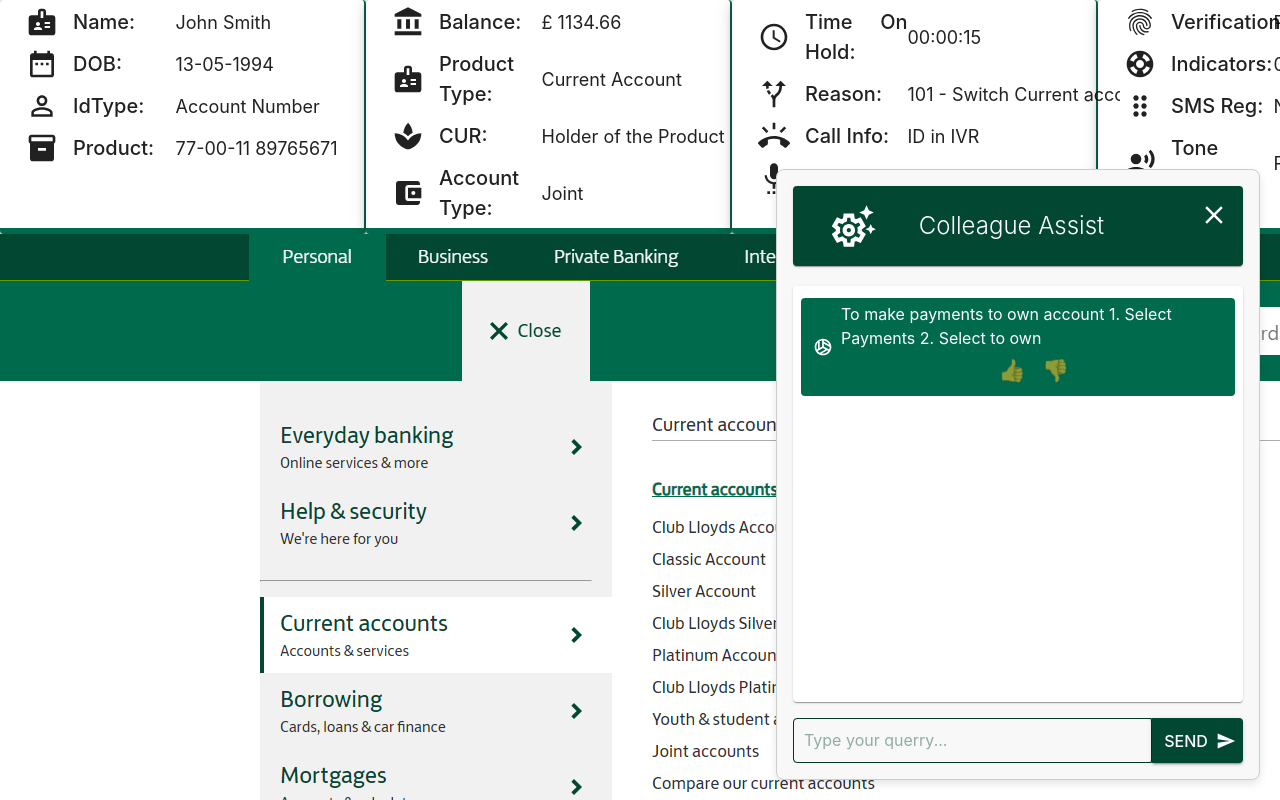
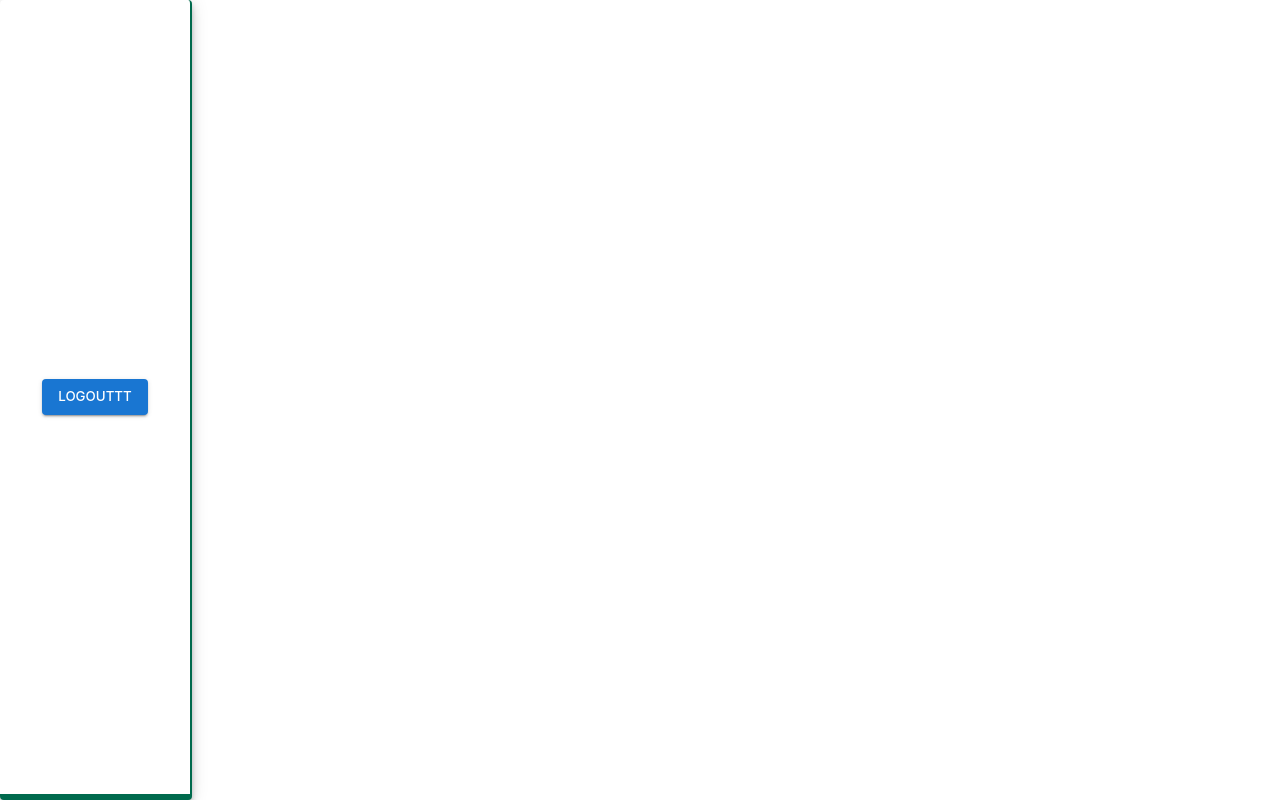
Before and after one commit to naveenpraneshgururajan/BotDesign, a React (Create React App) app: page /feedback in a window 1280 px wide. Built offline with nearby package versions, Linux system fonts and the light colour scheme.

Commit message:
feedback folder structure changes

```diff
--- a/package.json
+++ b/package.json
@@ -14,6 +14,7 @@
     "axios": "^1.6.6",
     "react": "^18.2.0",
     "react-dom": "^18.2.0",
+    "react-router-dom": "^7.3.0",
     "react-scripts": "5.0.1",
     "web-vitals": "^2.1.4"
   },
--- /dev/null
+++ b/src/AllPanels.js
@@ -0,0 +1,44 @@
+import React, { useEffect } from "react";
+import { Routes, Route } from "react-router-dom";
+import "./css/App.css";
+import ChatBotComponent from "./ChatbotComponent";
+import Idpanel from "./panels/Idpanel";
+import ProductsPanel from "./panels/ProductsPanel";
+import IvrPanel from "./panels/IvrPanel";
+import VerificationPanel from "./panels/VerificationPanel";
+import LogoPanel from "./panels/LogoPanel";
+
+function AllPanels() {
+  // Function to get query parameter from the URL
+  const getQueryParam = (param) => {
+    const searchParams = new URLSearchParams(window.location.search);
+    return searchParams.get(param);
+  };
+
+  // Set the scenario based on the 'scenario' query parameter
+  const scenario = parseInt(getQueryParam("scenario")) || 1;
+
+  useEffect(() => {}, [scenario]);
+
+  return (
+    <div className="container">
+      {/* Other components that should always render */}
+      <div className="top">
+        <LogoPanel />
+        <Idpanel scenario={scenario} />
+        <ProductsPanel scenario={scenario} />
+        <IvrPanel scenario={scenario} />
+        <VerificationPanel scenario={scenario} />
+      </div>
+
+      <div className="iframe-container">
+        <iframe src="https://localhost:3000/lloyds.png" width={100}></iframe>
+      </div>
+
+      {/* ChatBot Component */}
+      <ChatBotComponent scenario={scenario} />
+    </div>
+  );
+}
+
+export default AllPanels;
--- a/src/App.js
+++ b/src/App.js
@@ -1,13 +1,8 @@
 import React, { useEffect } from "react";
+import { Routes, Route } from "react-router-dom";
 import "./css/App.css";
-// import IframeComponent from './IframeComponent'
-import ChatBotComponent from "./ChatbotComponent";
-import { Paper, TextField } from "@mui/material";
-import Idpanel from "./panels/Idpanel";
-import ProductsPanel from "./panels/ProductsPanel";
-import IvrPanel from "./panels/IvrPanel";
-import VerificationPanel from "./panels/VerificationPanel";
-import WhatsappComponent from "./WhatsappComponent";
+import AllPanels from "./AllPanels";
+import Feedback from "./panels/Feedback";
 
 function App() {
   // Function to get query parameter from the URL
@@ -23,18 +18,11 @@
 
   return (
     <div className="container">
-      <div className="top">
-        <Idpanel scenario={scenario}></Idpanel>
-        <ProductsPanel scenario={scenario}></ProductsPanel>
-        <IvrPanel scenario={scenario}></IvrPanel>
-        <VerificationPanel scenario={scenario}></VerificationPanel>
-      </div>
-      <div className="iframe-container">
-        <iframe src="https://localhost:3000/lloyds.png" width={100}></iframe>
-      </div>
-
-      {/* ChatBot Component */}
-      <ChatBotComponent scenario={scenario} />
+      {/* Routes should be inside <Routes>, but no <Router> */}
+      <Routes>
+        <Route path="/" element={<AllPanels />} />
+        <Route path="/feedback" element={<Feedback />} />
+      </Routes>
     </div>
   );
 }
--- a/src/css/App.css
+++ b/src/css/App.css
@@ -27,6 +27,14 @@
   box-sizing: border-box;
 }
 
+.panelLogo {
+  width: 15%;
+  height: 100%;
+  border-bottom: 6px solid #006a4d;
+  border-right: 2px solid #006a4d;
+  box-sizing: border-box;
+
+}
 .iframe-container {
   flex: 75%;
   overflow: hidden;
--- a/src/index.js
+++ b/src/index.js
@@ -1,38 +1,41 @@
-import React from 'react';
-import ReactDOM from 'react-dom/client';
-import './css/index.css';
-import App from './App';
-import reportWebVitals from './reportWebVitals';
-import { ThemeProvider, createTheme } from '@mui/material';
+import React from "react";
+import ReactDOM from "react-dom/client";
+import "./css/index.css";
+import App from "./App";
+import reportWebVitals from "./reportWebVitals";
+import { ThemeProvider, createTheme } from "@mui/material";
+import { BrowserRouter } from "react-router-dom";
+
 const theme = createTheme({
   typography: {
-    fontSize:'5rem',
-    fontWeight:1500,
+    fontSize: "5rem",
+    fontWeight: 1500,
     fontFamily: [
-      '-apple-system',
-      'BlinkMacSystemFont',
+      "-apple-system",
+      "BlinkMacSystemFont",
       '"Segoe UI"',
-      'Roboto',
+      "Roboto",
       '"Helvetica Neue"',
-      'Arial',
-      'sans-serif',
+      "Arial",
+      "sans-serif",
       '"Apple Color Emoji"',
       '"Segoe UI Emoji"',
       '"Segoe UI Symbol"',
-    ].join(','),
+    ].join(","),
   },
-})
+});
 
-const root = ReactDOM.createRoot(document.getElementById('root'));
+const root = ReactDOM.createRoot(document.getElementById("root"));
 root.render(
   <React.StrictMode>
     <ThemeProvider theme={theme}>
-    <App />
+      <BrowserRouter>
+        <App />
+      </BrowserRouter>
     </ThemeProvider>
   </React.StrictMode>
 );
 
 // If you want to start measuring performance in your app, pass a function
 // to log results (for example: reportWebVitals(console.log))
-// or send to an analytics endpoint. Learn more: https://bit.ly/CRA-vitals
 reportWebVitals();
--- /dev/null
+++ b/src/panels/Feedback.js
@@ -0,0 +1,29 @@
+import { useNavigate } from "react-router-dom";
+import { Button, Paper } from "@mui/material";
+
+export const Feedback = () => {
+  const navigate = useNavigate();
+
+  const handleLogout = () => {
+    navigate("/feedback"); // Navigates to the Feedback page
+  };
+
+  return (
+    <Paper
+      elevation={6}
+      className="panelLogo"
+      style={{
+        display: "flex",
+        justifyContent: "center",
+        alignItems: "center",
+        height: "100vh",
+      }}
+    >
+      <Button variant="contained" color="primary" onClick={handleLogout}>
+        Logouttt
+      </Button>
+    </Paper>
+  );
+};
+
+export default Feedback;
--- /dev/null
+++ b/src/panels/LogoPanel.js
@@ -0,0 +1,28 @@
+import { useNavigate } from "react-router-dom";
+import { Button, Paper } from "@mui/material";
+
+export const LogoPanel = () => {
+  const navigate = useNavigate();
+
+  const handleLogout = () => {
+    window.open("https://localhost:3000/feedback", "_blank"); // Opens /feedback in a new tab
+  };
+
+  return (
+    <Paper
+      elevation={6}
+      className="panelLogo"
+      style={{
+        display: "flex",
+        justifyContent: "center",
+        alignItems: "center",
+      }}
+    >
+      <Button variant="contained" color="primary" onClick={handleLogout}>
+        Logout
+      </Button>
+    </Paper>
+  );
+};
+
+export default LogoPanel;
```
Also changed, not shown: 1 other file (tests, documents, lock files or other folders).
